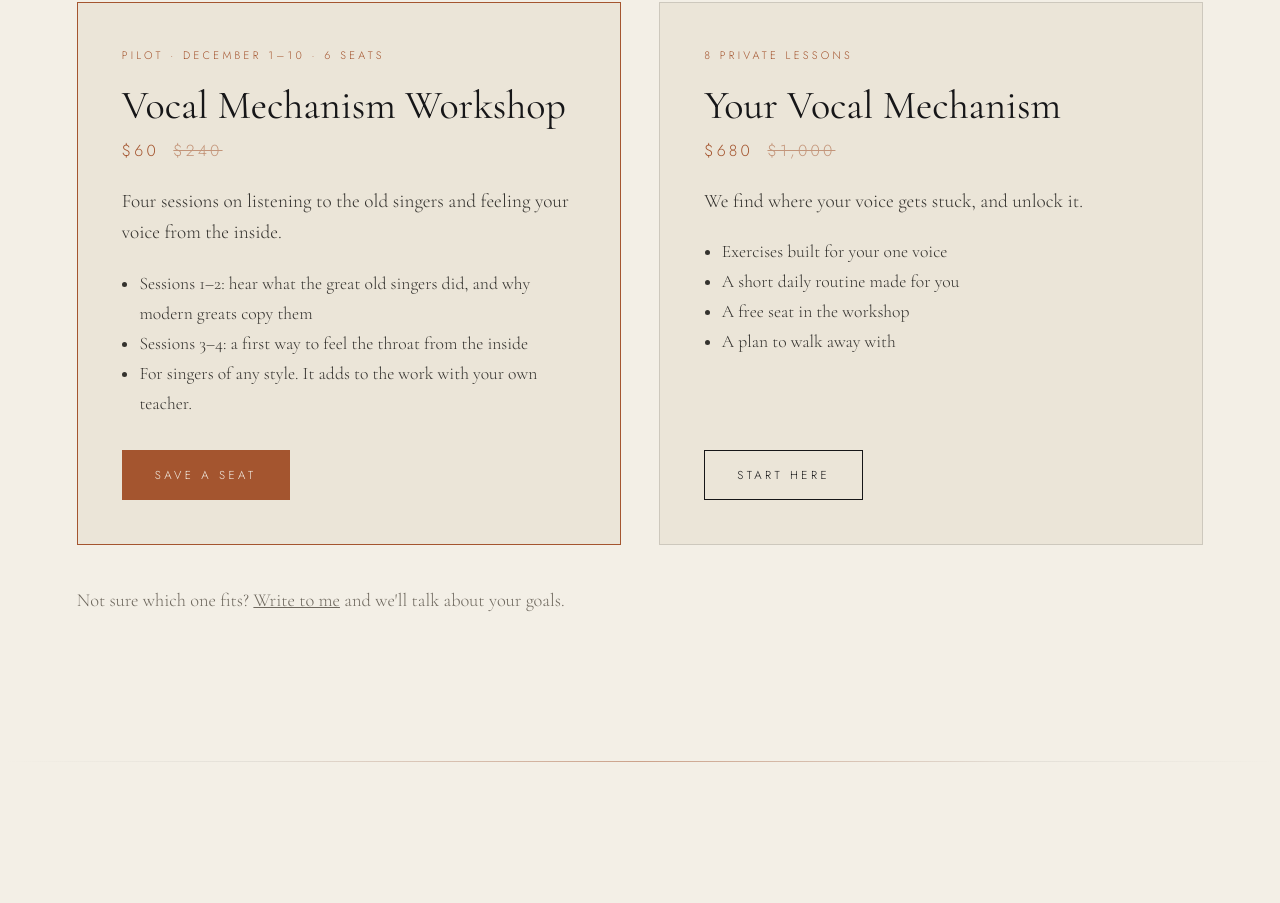
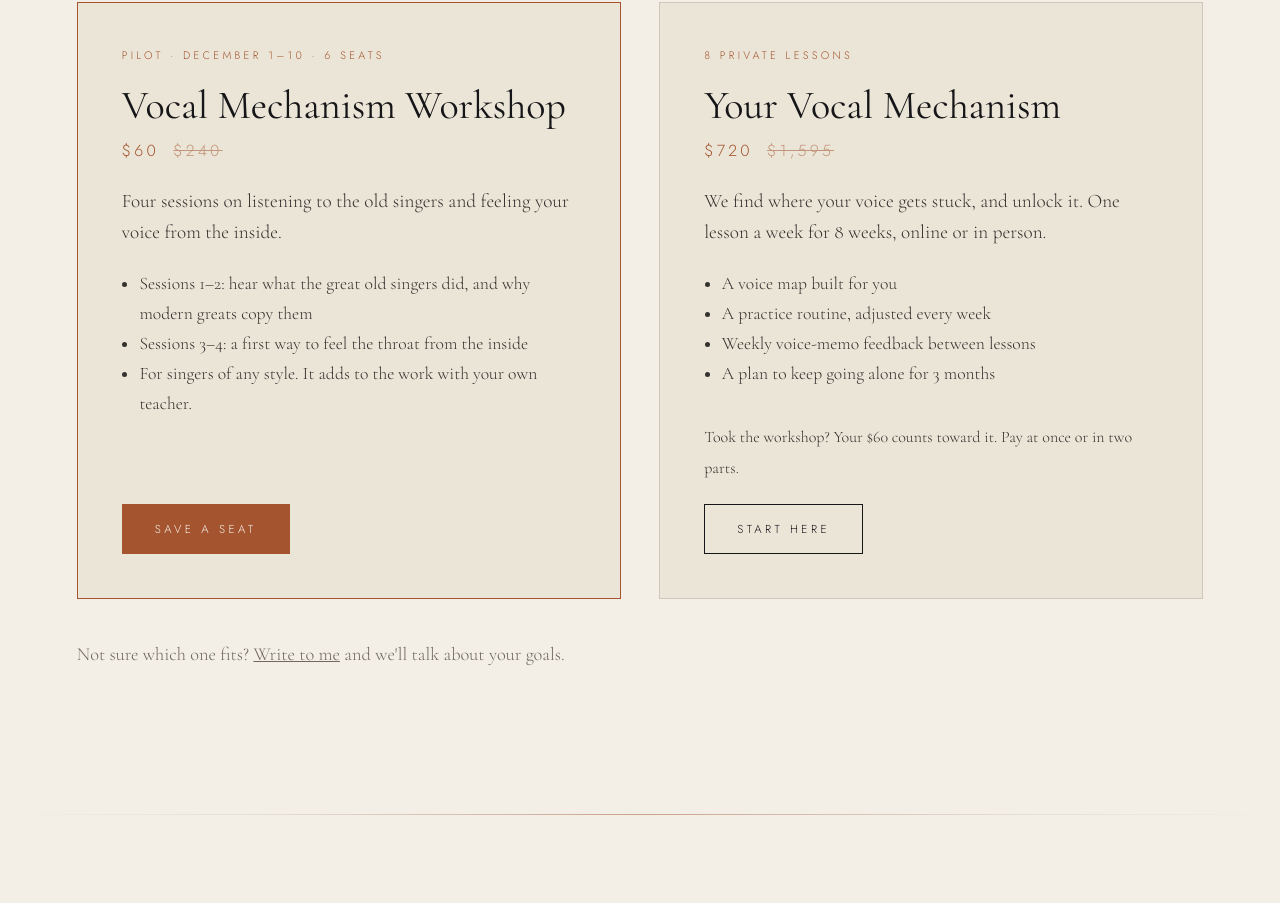
Before and after one commit to danielberryman/vocalstudio, a plain HTML site: page index.html in a window 1280 px wide. Shown: the part 2371-3274 px from the top of the page. Drawn offline with nearby package versions, Linux system fonts and the light colour scheme.

Commit message:
Private lessons: $720 (value $1,595), settled 11-18 extras, workshop $60 counts toward it, two-part pay
Co-Authored-By: Claude Opus 5.5 <noreply@anthropic.com>
Claude-Session: https://claude.ai/code/session_01KA9kYSPwXUVSLz1PWaTMyF

```diff
--- a/index.html
+++ b/index.html
@@ -642,14 +642,15 @@
             <article class="product reveal">
                 <p class="tag">8 private lessons</p>
                 <h3>Your Vocal Mechanism</h3>
-                <p class="price">$680 <s>$1,000</s></p>
-                <p class="desc">We find where your voice gets stuck, and unlock it.</p>
+                <p class="price">$720 <s>$1,595</s></p>
+                <p class="desc">We find where your voice gets stuck, and unlock it. One lesson a week for 8 weeks, online or in person.</p>
                 <ul>
-                    <li>Exercises built for your one voice</li>
-                    <li>A short daily routine made for you</li>
-                    <li>A free seat in the workshop</li>
-                    <li>A plan to walk away with</li>
+                    <li>A voice map built for you</li>
+                    <li>A practice routine, adjusted every week</li>
+                    <li>Weekly voice-memo feedback between lessons</li>
+                    <li>A plan to keep going alone for 3 months</li>
                 </ul>
+                <p class="desc"><small>Took the workshop? Your $60 counts toward it. Pay at once or in two parts.</small></p>
                 <a class="btn" data-product="reset" href="#contact">Start here</a>
             </article>
         </div>
```
